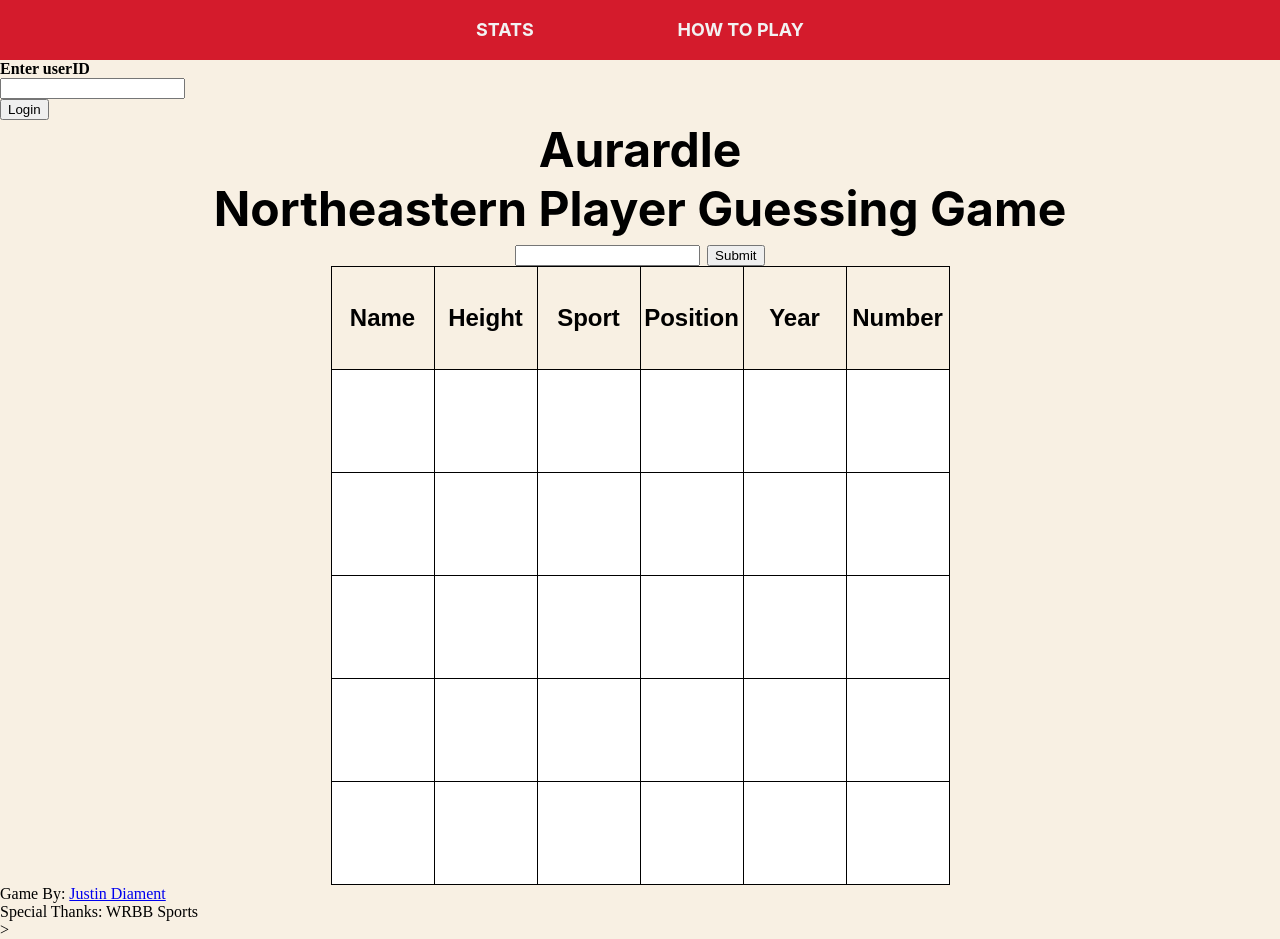
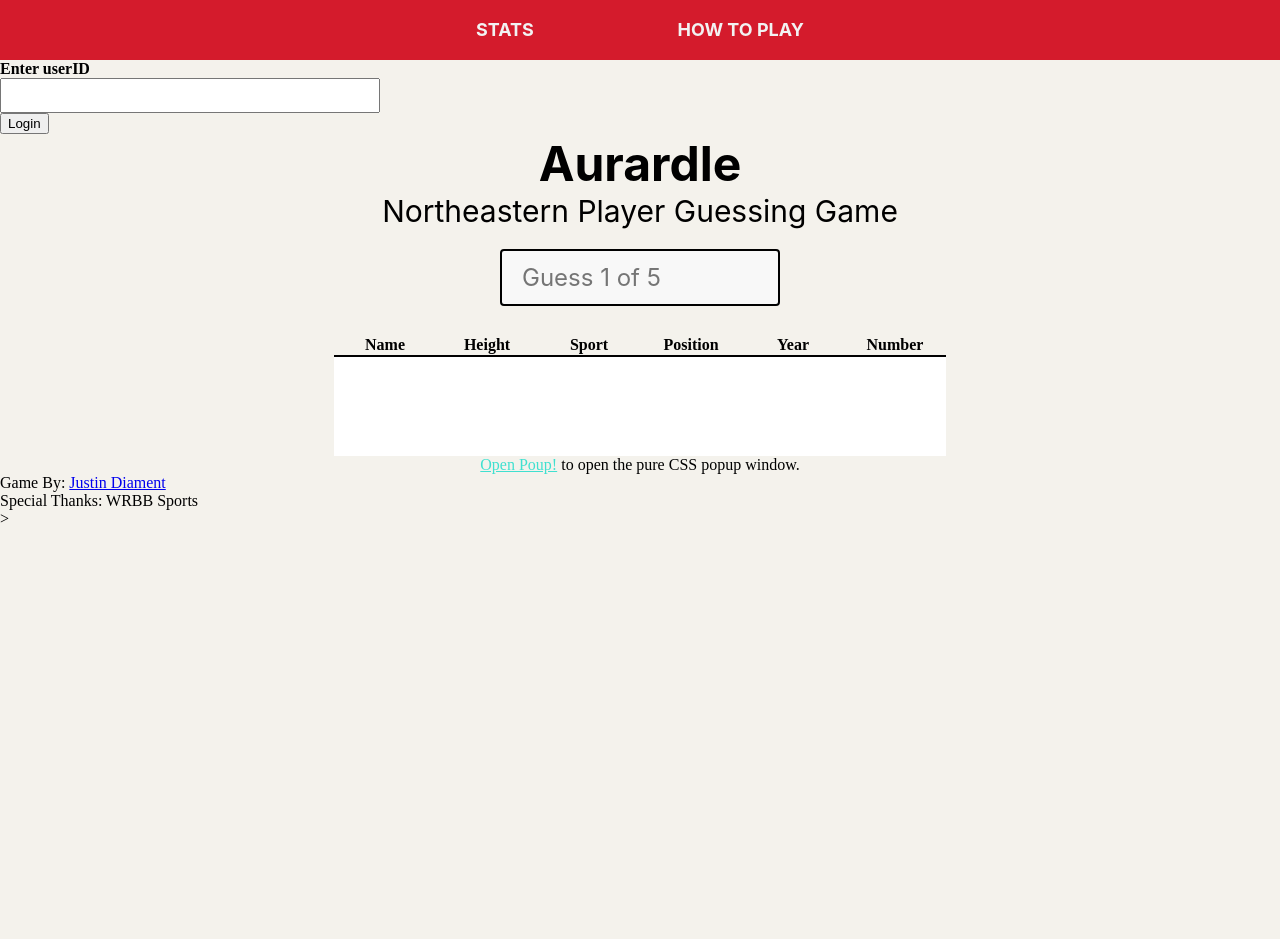
Before and after one commit to JustinDiament/Aurardle, a Flask app: page / in a window 1280 px wide. After the commit the page ends 523 px from the top, so only its background shows below. Run offline with Flask 2, Linux system fonts and the light colour scheme; lists and menus that the app fills with data are empty; some libraries are stand-ins or nearby versions.

Commit message:
gotta check mobile progress

```diff
--- a/aurardleapp/app.py
+++ b/aurardleapp/app.py
@@ -21,6 +21,24 @@ globalnumbercolors = ["ffffff", "ffffff", "ffffff", "ffffff", "ffffff", "ffffff"
 
 global globalguesses
 globalguesses = 0
+
+global guesstext
+guesstext = "Guess 1 of 5"
+
+global row1
+row1 = "rowvisible"
+
+global row2
+row2 = "rowinvisible"
+
+global row3
+row3 = "rowinvisible"
+
+global row4
+row4 = "rowinvisible"
+
+global row5
+row5 = "rowinvisible"
 
 class player:
     def __init__(self, name, height, sport, position, year, number):
@@ -208,7 +226,15 @@ def home():
                     numbercolor4 = globalnumbercolors[4],
                     numbercolor5 = globalnumbercolors[5],
 
-                    playernames=playernamessuggest)
+                    playernames=playernamessuggest,
+                    guessblankofblank=guesstext,
+
+                    row1=row1,
+                    row2=row2,
+                    row3=row3,
+                    row4=row4,
+                    row5=row5
+                    )
 
     if request.method == "POST":
 
@@ -320,7 +346,15 @@ def home():
             numbercolor4 = globalnumbercolors[4],
             numbercolor5 = globalnumbercolors[5],
 
-            playernames=playernamessuggest)
+            playernames=playernamessuggest,
+            guessblankofblank=guesstext,
+
+            row1=row1,
+            row2=row2,
+            row3=row3,
+            row4=row4,
+            row5=row5
+            )
 
 
 @app.route('/setcookie', methods = ['POST', 'GET'])
--- a/aurardleapp/static/styles/mainpage.css
+++ b/aurardleapp/static/styles/mainpage.css
@@ -2,26 +2,61 @@
   font-family: -apple-system, "system-ui", "Segoe UI", Roboto, Oxygen, Ubuntu, Cantarell, "Fira Sans", "Droid Sans", "Helvetica Neue", sans-serif;
   font-size: 48px;
   font-weight: 700
-
 }
 
+.subhead {
+  font-family: -apple-system, "system-ui", "Segoe UI", Roboto, Oxygen, Ubuntu, Cantarell, "Fira Sans", "Droid Sans", "Helvetica Neue", sans-serif;
+  font-size: 30px;
+  font-weight: 400;
+}
+
+.invissubmit {
+  display: none;
+}
 
 .textbox {
     font-family: arial;
     font-size: 24px;
     text-align: center;
-
+    margin-bottom: 20px;
   }
 
+.enterdiv {
+  text-align: center;
+}
+
+ .enterplayer {
+    padding: 12px 20px;
+    box-sizing: border-box;
+    border: 2px solid #ccc;
+    border-radius: 4px;
+    background-color: #f8f8f8;
+    resize: none;
+    width: 280px;
+    border: 2px solid #000000;
+  }
+
+input[type="text"] {
+    font-size:24px;
+    font-family: -apple-system, "system-ui", "Segoe UI", Roboto, Oxygen, Ubuntu, Cantarell, "Fira Sans", "Droid Sans", "Helvetica Neue", sans-serif;
+}
+
+
+.tabletop {
+  vertical-align:bottom;
+  text-align:center;
+  height: 30px;
+  border-bottom: 2px solid black;
+}
+
   table, th, td {
-    border: 1px solid black;
+    margin-top: 20px;
     border-collapse: collapse;
     align-items: center;
     margin-left: auto;
     margin-right: auto;
     table-layout: fixed;
     width: 100px;
-    height: 100px
   }
 
   /* Add a black background color to the top navigation */
@@ -59,6 +94,16 @@
   color: white;
 }
 
+.rowinvisible {
+  display:none;
+  height: 100px;
+}
+
+.rowvisible {
+  height: 100px;
+  border: none;
+}
+
 html, body, span, applet, object, iframe, h1, h2, h3, h4, h5, h6, p, blockquote, pre, a, abbr, acronym, address, big, cite, code, del, dfn, em, font, img, ins, kbd, q, s, samp, small, strike, strong, sub, sup, tt, var, b, u, i, center, dl, dt, dd, ol, ul, li, fieldset, form, label, legend, caption {
   margin: 0;
   padding: 0;
@@ -69,5 +114,122 @@ html, body, span, applet, object, iframe, h1, h2, h3, h4, h5, h6, p, blockquote,
   background: transparent;
 }
 
+body {background-color: #f4f2ec};
 
-body {background-color: #F8F0E3};
+.pop {
+  position: absolute;
+  width: 50%;
+  margin: auto;
+  padding: 20px;
+  height: 50%;
+  top: 0;
+  left: 0;
+  right: 0;
+  bottom: 0;
+  border-style: solid;
+  border-width: 4px;
+  border-color: #D41B2C;
+  border-radius: 10px;
+}
+@media (max-width: 640px) {
+  .pop {
+    position: relative;
+    width: 100%;
+    border-style: solid;
+    border-width: 4px;
+    border-color: #D41B2C;
+    border-radius: 10px;
+  }
+}
+
+.pop .modal {
+  z-index: 2;
+  opacity: 0;
+  visibility: hidden;
+  position: fixed;
+  width: 100%;
+  height: 100%;
+  background: rgba(0, 0, 0, 0.5);
+  top: 0;
+  left: 0;
+  right: 0;
+  bottom: 0;
+  -webkit-transition: opacity 200ms ease-in-out;
+  transition: opacity 200ms ease-in-out;
+  border-style: solid;
+  border-width: 4px;
+  border-color: #D41B2C;
+  border-radius: 10px;
+}
+
+.pop .modal__inner {
+  -webkit-transform: translate(-50%, -50%) scale(0.75);
+          transform: translate(-50%, -50%) scale(0.75);
+  top: 50%;
+  left: 50%;
+  width: 50%;
+  background: white;
+  padding: 30px;
+  position: absolute;
+  color: black;
+  border-style: solid;
+  border-width: 4px;
+  border-color: #D41B2C;
+  border-radius: 10px;
+}
+@media (max-width: 640px) {
+  .pop .modal__inner {
+    width: 100%;
+  }
+}
+
+.btn-close{
+  color: #fff;
+  text-align: center;
+  font-size: 30px;
+  margin-bottom: 15px;
+}
+.pop label {
+display: inline-block;
+cursor: pointer;
+}
+.pop label.open {
+color: turquoise;
+-webkit-transition: color 50ms ease-in-out;
+transition: color 50ms ease-in-out;
+text-decoration: underline;
+}
+.pop label.open:hover {
+color: paleturquoise;
+}
+
+.pop input {
+  display: none;
+}
+.pop input:checked + .modal {
+  opacity: 1;
+  visibility: visible;
+}
+.pop input:checked + .modal .modal__inner {
+  -webkit-transform: translate(-50%, -50%) scale(1);
+          transform: translate(-50%, -50%) scale(1);
+  -webkit-transition: all 50ms ease-in-out;
+  transition: all 50ms ease-in-out;
+}
+.pop input:checked + .modal .modal__inner p {
+  font-size: 1.25rem;
+  line-height: 125%;
+}
+.pop input:checked + .modal label {
+  position: absolute;
+  top: 0;
+  right: 0;
+  height: 30px;
+  width: 30px;
+  background: #D41B2C;
+  -webkit-transition: all 50ms ease-in-out;
+  transition: all 50ms ease-in-out;
+}
+.pop input:checked + .modal label:hover {
+  background: #D41B2C;
+}
--- a/aurardleapp/templates/my-form.html
+++ b/aurardleapp/templates/my-form.html
@@ -26,30 +26,49 @@
 
     <div class = "textbox">
         <h1 class="title">Aurardle</h1>
-        <h2 class="title">Northeastern Player Guessing Game</h2>
+        <h2 class="subhead">Northeastern Player Guessing Game</h2>
+    </div>
+
+    <div class="enterdiv">
+        <form method="POST">
+            <input type="text" id="tags" name="text" class="enterplayer" placeholder="{{guessblankofblank}}"">
+            <input type="submit" id="sub" class="invissubmit">
 
 
-        <form method="POST">
-            <input type="text" id="tags" name="text">
+            <script>
 
-            <script>
-                $( function() {
-                  var availableTags = [
-                      {% for playername in playernames %}
-                          "{{playername}}",
-                      {% endfor %}
-                  ];
+
+                var availableTags = ["Tyson Walker"]
+
                   $( "#tags" ).autocomplete({
-                    source: availableTags
-                  });
-                } );
+    source: availableTags,
+    select: function (event, ui) {
+        $(this).val(ui.item.value);
+        document.getElementById("sub").click();
+    }
+});
                 </script>
-            <input type="submit">
         </form>
+
+        <script>
+        // Get the input field
+var input = document.getElementById("text");
+
+// Execute a function when the user releases a key on the keyboard
+input.addEventListener("keyup", function(event) {
+  // Number 13 is the "Enter" key on the keyboard
+  if (event.keyCode === 13) {
+    // Cancel the default action, if needed
+    event.preventDefault();
+    // Trigger the button element with a click
+    document.getElementById("submit").click();
+  }
+});
+</script>
 
 
         <table>
-            <tr>
+            <tr class="tabletop">
               <th>Name</th>
               <th>Height</th>
               <th>Sport</th>
@@ -57,7 +76,7 @@
               <th>Year</th>
               <th>Number</th>
             </tr>
-            <tr>
+            <tr class={{row1}}>
               <td bgcolor={{namecolor1}}>{{name1}}</td>
               <td bgcolor={{heightcolor1}}>{{height1}}</td>
               <td bgcolor={{sportcolor1}}>{{sport1}}</td>
@@ -65,7 +84,7 @@
               <td bgcolor={{yearcolor1}}>{{year1}}</td>
               <td bgcolor={{numbercolor1}}>{{number1}}</td>
             </tr>
-            <tr>
+            <tr class={{row2}}>
                 <td bgcolor={{namecolor2}}>{{name2}}</td>
                 <td bgcolor={{heightcolor2}}>{{height2}}</td>
                 <td bgcolor={{sportcolor2}}>{{sport2}}</td>
@@ -73,7 +92,7 @@
                 <td bgcolor={{yearcolor2}}>{{year2}}</td>
                 <td bgcolor={{numbercolor2}}>{{number2}}</td>
             </tr>
-            <tr>
+            <tr class={{row3}}>
                 <td bgcolor={{namecolor3}}>{{name3}}</td>
                 <td bgcolor={{heightcolor3}}>{{height3}}</td>
                 <td bgcolor={{sportcolor3}}>{{sport3}}</td>
@@ -81,7 +100,7 @@
                 <td bgcolor={{yearcolor3}}>{{year3}}</td>
                 <td bgcolor={{numbercolor3}}>{{number3}}</td>
             </tr>
-            <tr>
+            <tr class={{row4}}>
                 <td bgcolor={{namecolor4}}>{{name4}}</td>
                 <td bgcolor={{heightcolor4}}>{{height4}}</td>
                 <td bgcolor={{sportcolor4}}>{{sport4}}</td>
@@ -89,7 +108,7 @@
                 <td bgcolor={{yearcolor4}}>{{year4}}</td>
                 <td bgcolor={{numbercolor4}}>{{number4}}</td>
             </tr>
-            <tr>
+            <tr class={{row5}}>
                 <td bgcolor={{namecolor5}}>{{name5}}</td>
                 <td bgcolor={{heightcolor5}}>{{height5}}</td>
                 <td bgcolor={{sportcolor5}}>{{sport5}}</td>
@@ -100,6 +119,17 @@
           </table>
     </div>
 
+    <div class="pop">
+        <p><center><label for="3" class="open">Open Poup!</label> to open the pure CSS popup window.</center></p>
+        <input type="checkbox" id="3" />
+        <div class="modal">
+          <div class="modal__inner">
+              <p>Place here your popup content.</p>
+            <label class="btn-close" for="3">&#215;</label>
+          </div>
+        </div>
+    </div>
+
     <footer>
         <p>Game By: <a href="http://www.twitter.com/justindiament">Justin Diament</a><t</p>
         <p>Special Thanks: WRBB Sports</p>>
```
